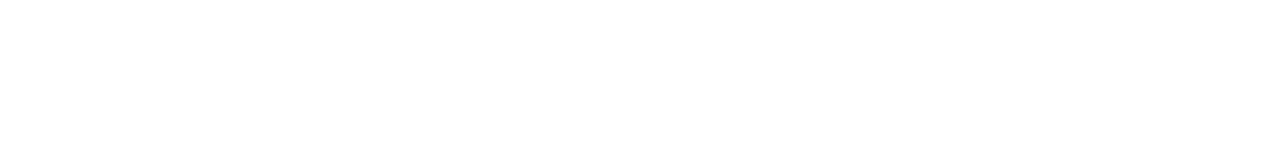
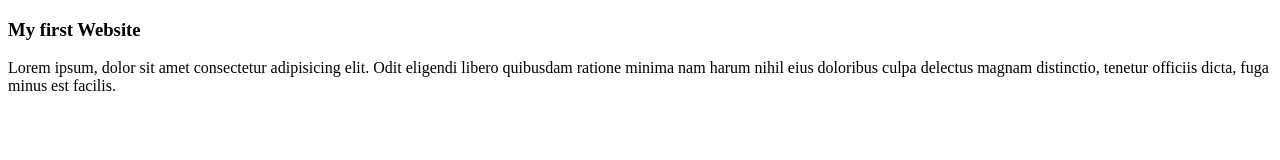
Before and after one commit to tuhinhossain123/my-simple-website, a plain HTML site: page index.html in a window 1280 px wide. Drawn offline with Linux system fonts and the light colour scheme.

Commit message:
second commit

```diff
--- a/index.html
+++ b/index.html
@@ -1,11 +1,19 @@
 <!DOCTYPE html>
 <html lang="en">
+
 <head>
     <meta charset="UTF-8">
     <meta name="viewport" content="width=device-width, initial-scale=1.0">
     <title>My Simple Website</title>
 </head>
+
 <body>
+    <div>
+        <h3>My first Website</h3>
+        <p>Lorem ipsum, dolor sit amet consectetur adipisicing elit. Odit eligendi libero quibusdam ratione minima nam
+            harum nihil eius doloribus culpa delectus magnam distinctio, tenetur officiis dicta, fuga minus est facilis.
+        </p>
+    </div>
+</body>
 
-</body>
 </html>
```
